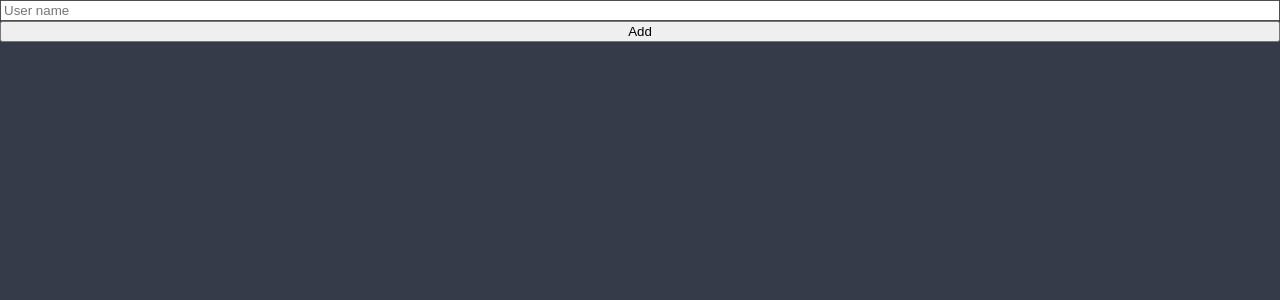
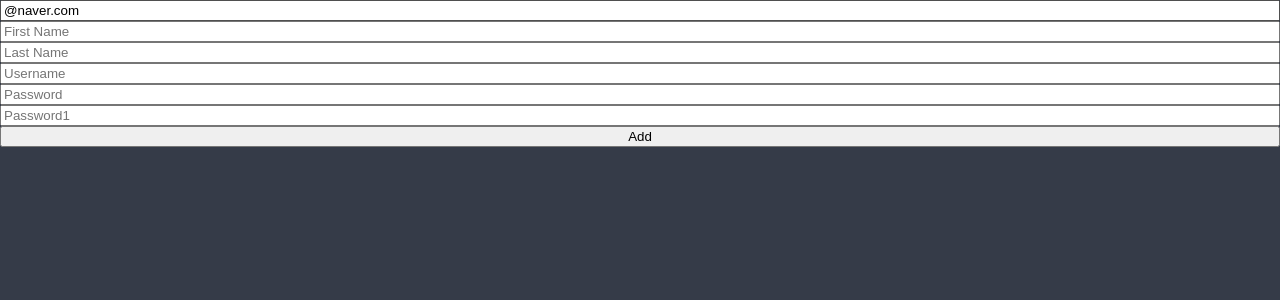
Before and after one commit to totw5701/nomad-reactJs-master, a React (Create React App) app: page / in a window 1280 px wide. Shown: the top 300 px of the page. Built offline with nearby package versions, Linux system fonts and the light colour scheme.

Commit message:
ch06. react-hook-forms 다양한 메서드 설명

```diff
--- a/src/ToDoList.tsx
+++ b/src/ToDoList.tsx
@@ -1,4 +1,3 @@
-import { useState } from "react";
 import { useForm } from "react-hook-form";
 
 // function ToDoList() {
@@ -24,11 +23,38 @@
 //   );
 // }
 
+interface FormData {
+  [key: string]: string;
+}
+
+interface IForm {
+  email: string;
+  firstName: string;
+  lastName: string;
+  username: string;
+  password: string;
+  password1: string;
+  extraError?: string;
+}
+
 function ToDoList() {
-  const { register, handleSubmit, formState } = useForm();
-  const onValid = () => {};
+  const {
+    register,
+    handleSubmit,
+    formState: { errors },
+    setError,
+  } = useForm<IForm>({
+    defaultValues: {
+      email: "@naver.com",
+    },
+  });
+  const onValid = (data: IForm) => {
+    if (data.password !== data.password1) {
+      setError("password1", { message: "Password are not the same" });
+    }
+  };
   const onInValid = () => {};
-  console.log(formState.errors);
+  console.log(errors);
   return (
     <div>
       <form
@@ -36,12 +62,53 @@
         onSubmit={handleSubmit(onValid, onInValid)}
       >
         <input
-          {...register("username", {
-            required: { value: true, message: "required" },
-            minLength: { value: 5, message: "minLength is 5" },
+          {...register("email", {
+            required: "Email is required",
+            pattern: {
+              value: /^[A-Za-z0-9._%+-]+@naver.com$/,
+              message: "Only naver.com emails allowed",
+            },
           })}
-          placeholder="User name"
+          placeholder="Email"
         />
+        <span>{errors?.email?.message}</span>
+        <input
+          {...register("firstName", {
+            required: "write here",
+            validate: {
+              noNico: (value) => !value.includes("nico"),
+              noNick: (value) => !value.includes("nick"),
+            },
+          })}
+          placeholder="First Name"
+        />
+        <span>{errors?.firstName?.message}</span>
+        <input
+          {...register("lastName", { required: "write here" })}
+          placeholder="Last Name"
+        />
+        <span>{errors?.lastName?.message}</span>
+        <input
+          {...register("username", { required: "write here", minLength: 10 })}
+          placeholder="Username"
+        />
+        <span>{errors?.username?.message}</span>
+        <input
+          {...register("password", { required: "write here", minLength: 5 })}
+          placeholder="Password"
+        />
+        <span>{errors?.password?.message}</span>
+        <input
+          {...register("password1", {
+            required: "Password is required",
+            minLength: {
+              value: 5,
+              message: "Your password is too short.",
+            },
+          })}
+          placeholder="Password1"
+        />
+        <span>{errors?.password1?.message}</span>
         <button>Add</button>
       </form>
     </div>
```
